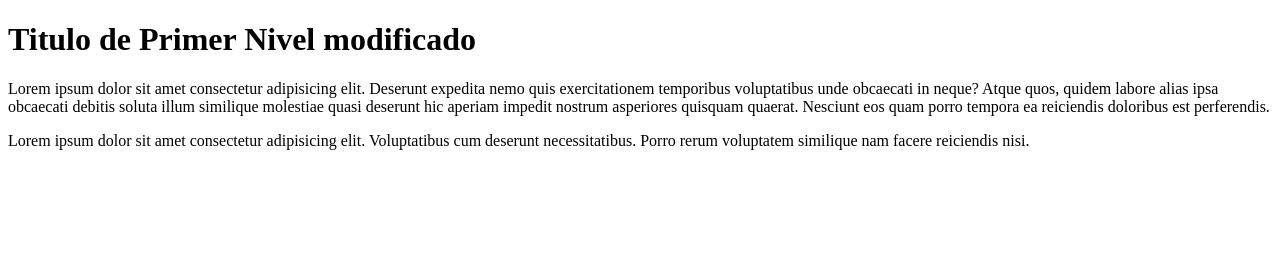
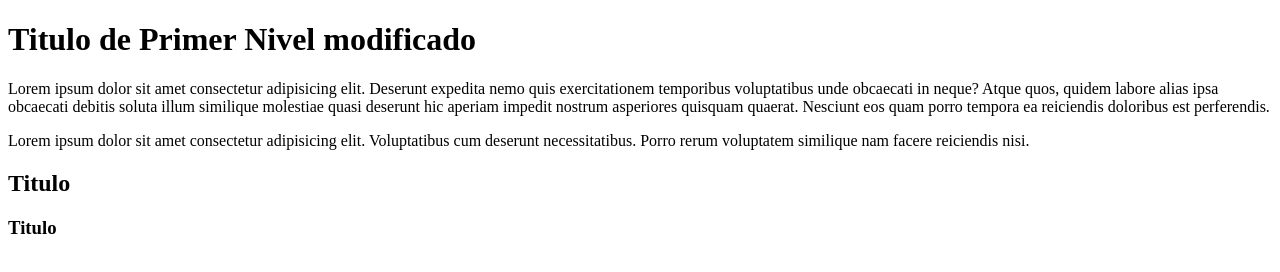
Before and after one commit to josepweb/hellogit, a plain HTML site: page index.html in a window 1280 px wide. Drawn offline with Linux system fonts and the light colour scheme.

Commit message:
se agregaron titulos de nivel 2 y 3

```diff
--- a/index.html
+++ b/index.html
@@ -15,5 +15,8 @@
            Nesciunt eos quam porro tempora ea reiciendis doloribus est perferendis.</p>
     <p>Lorem ipsum dolor sit amet consectetur adipisicing elit. Voluptatibus cum deserunt
         necessitatibus. Porro rerum voluptatem similique nam facere reiciendis nisi.</p>
+
+        <h2>Titulo</h2>
+        <h3>Titulo</h3>
 </body>
 </html>
```
